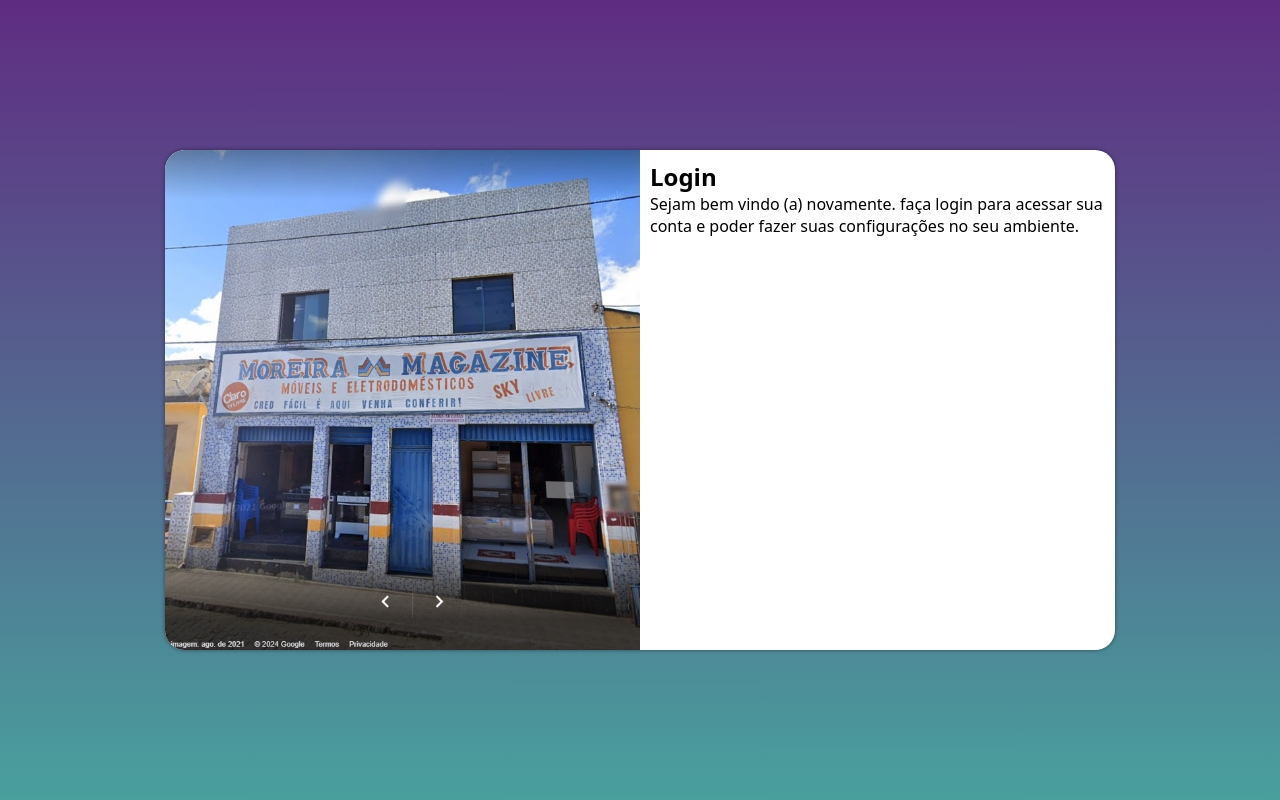
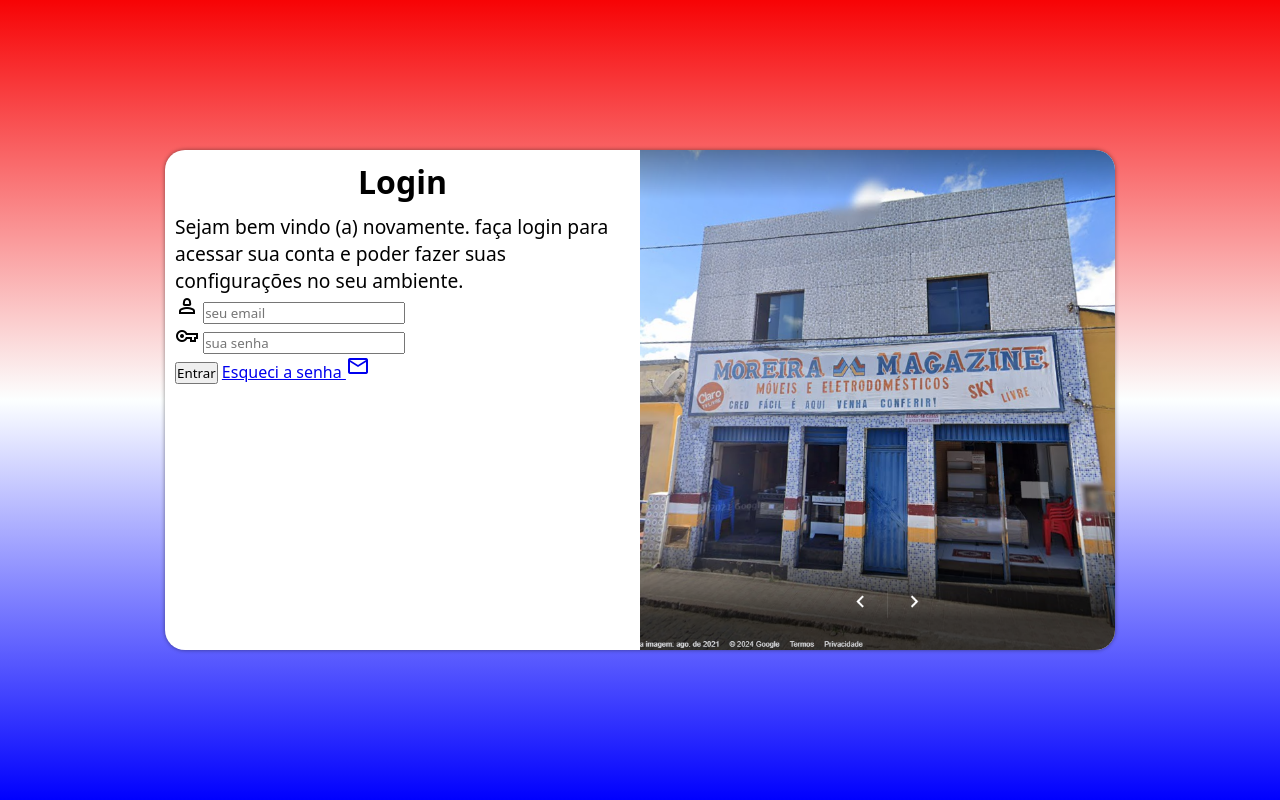
Before and after one commit to DanrleyCruz/projeto-login, a plain HTML site: page index.html in a window 1280 px wide. Drawn offline with nearby package versions, Linux system fonts and the light colour scheme.

Commit message:
adicionei o formulario

```diff
--- a/estilos/media-queries.css
+++ b/estilos/media-queries.css
@@ -36,7 +36,7 @@
 
 @media screen and (min-width:992px) {
     body{
-        background-image: linear-gradient(to top, #49a09d, #5f2c82);
+        background-image: linear-gradient(to top, #0000FE, #FCFFFF, #F70305);
     }
 
     section#login {
@@ -44,16 +44,23 @@
     }
 
     section#login > div#imagem {
-        float: left;
+        float: right;
         width: 50%;
         height: 100%;
     }
 
     section#login > div#formulario{
-        float: right;
+        float: left;
         width: 50%;
 
     }
 
+    div#formulario > h1{
+        font-size: 2em;
+    }
+
+    div#formulario > p{
+    font-size: 1.2em;
+    }
 
 }
--- a/estilos/style.css
+++ b/estilos/style.css
@@ -54,3 +54,12 @@
     display: block;
 
 }
+
+div#formulario > h1{
+    text-align: center ;
+    padding-bottom: 10px;
+}
+
+div#formulario > p{
+font-size: 0.8em;
+}
--- a/index.html
+++ b/index.html
@@ -4,6 +4,7 @@
     <meta charset="UTF-8">
     <meta name="viewport" content="width=device-width, initial-scale=1.0">
     <title>Login</title>
+    <link rel="stylesheet" href="https://fonts.googleapis.com/css2?family=Material+Symbols+Outlined:opsz,wght,FILL,GRAD@20..48,100..700,0..1,-50..200" />
     <link rel="stylesheet" href="estilos/style.css">
     <link rel="stylesheet" href="estilos/media-queries.css">
 </head>
@@ -18,7 +19,30 @@
                 <h1>Login</h1>
                 <p>Sejam bem vindo (a) novamente. faça login para acessar sua conta e poder fazer suas configurações no seu ambiente.</p>
 
-                <form action="login.php" method="post"></form>
+                <form action="login.php" method="post" autocomplete="on">
+                    <div class="campo">
+                        <span class="material-symbols-outlined">
+                            person_2
+                            </span>
+                        <input type="email" name="login" id="ilogin" placeholder="seu email" autocomplete="email" required maxlength="30">
+                        <label for="ilogin"></label>
+                    </div>
+
+                    <div class="campo">
+                        <span class="material-symbols-outlined">
+                            vpn_key
+                            </span>
+                        <input type="password" name="senha" id="isenha" placeholder="sua senha" autocomplete="current-password" required minlength="8" maxlength="20">
+                        <label for="isenha"></label>
+                    </div>
+
+                    <input type="submit" value="Entrar">
+                    <a href="esqueci.html">Esqueci a senha
+                        <span class="material-symbols-outlined">
+                            mail
+                            </span>
+                    </a>
+                </form>
             </div>
 
         </section>
```
